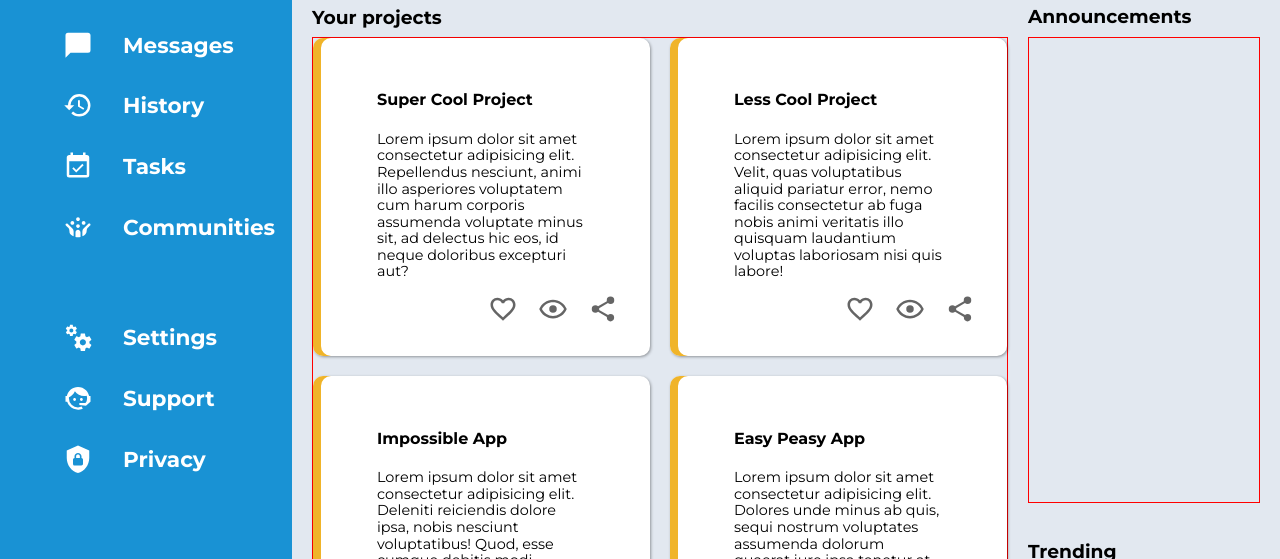
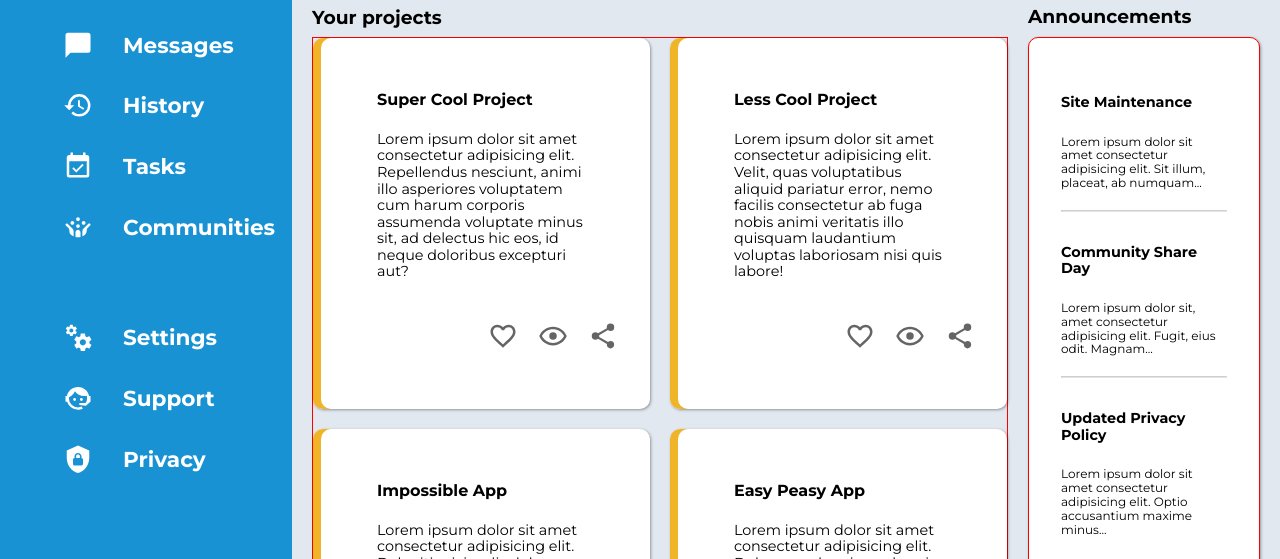
Before and after one commit to derekwhayes/admin-dashboard, a website: page index.html in a window 1280 px wide. Shown: the part 241-800 px from the top of the page. Drawn offline with nearby package versions, Linux system fonts and the light colour scheme.

Commit message:
Add announcements section

```diff
--- a/index.html
+++ b/index.html
@@ -151,6 +151,20 @@
             </div>
         </div>
         <div class="announcements">
+            <div class="announcement">
+                <h5>Site Maintenance</h5>
+                <p>Lorem ipsum dolor sit amet consectetur adipisicing elit. Sit illum, placeat, ab numquam...</p>
+            </div>
+            <hr>
+            <div class="announcement">
+                <h5>Community Share Day</h5>
+                <p>Lorem ipsum dolor sit, amet consectetur adipisicing elit. Fugit, eius odit. Magnam...</p>
+            </div>
+            <hr>
+            <div class="announcement">
+                <h5>Updated Privacy Policy</h5>
+                <p>Lorem ipsum dolor sit amet consectetur adipisicing elit. Optio accusantium maxime minus...</p>
+            </div>
         </div>
         <h3>Trending</h3>
         <div class="trending">
--- a/styles/style.css
+++ b/styles/style.css
@@ -212,7 +212,6 @@ main > h3 {
 }
 
 .card-text {
-    /* width: 350px; */
     padding: 0 2rem;
 }
 
@@ -232,13 +231,25 @@ main > h3 {
     fill: rgba(0, 0, 0, 0.603);
 }
 
-.card-icons > svg {
+.announcements {
+    background-color: #fff;
+    padding: 1rem;
+    border-radius: 10px;
+    box-shadow: 1px 1px 3px rgba(0, 0, 0, 0.362);
+    padding: 2rem;
+    display: grid;
 }
 
-.announcements > h3 {
-    margin: 0;
+.announcement > h5 {
+    font-family: montserrat-bold;
+    font-size: .9rem;
 }
 
-.trending > h3 {
-    margin: 0;
+.announcement > p {
+    font-size: .75rem;
 }
+
+hr {
+    width: 100%;
+    border-color: #99999942;
+}
```
